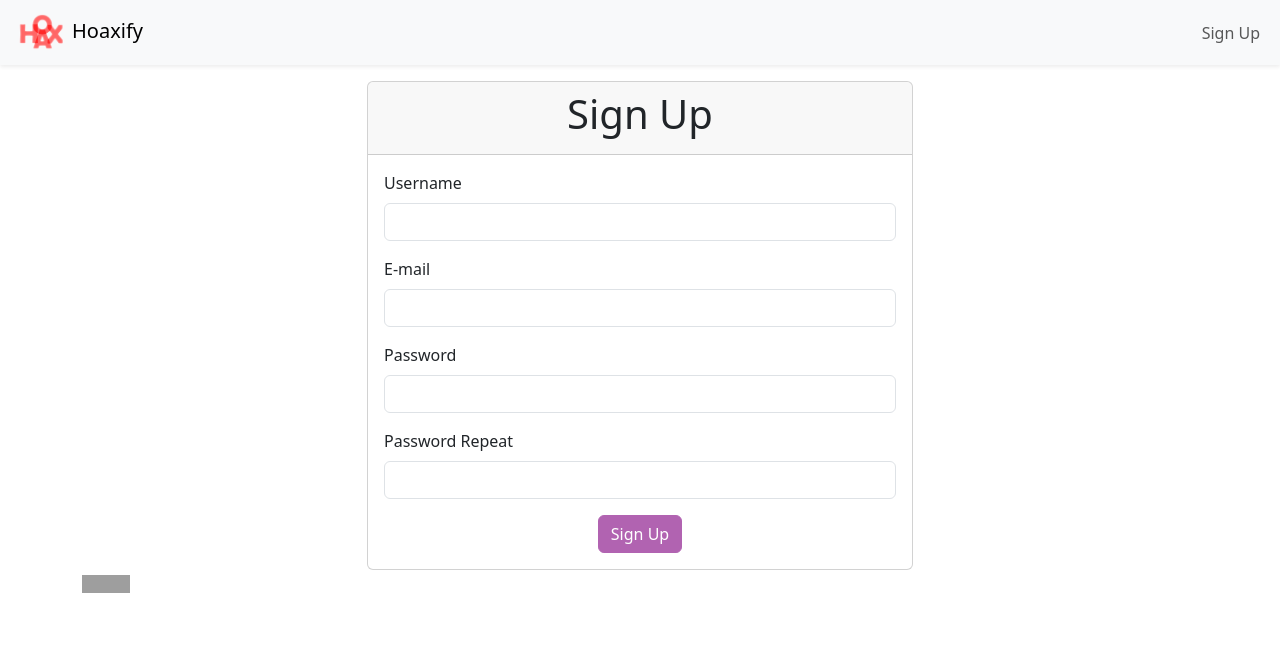
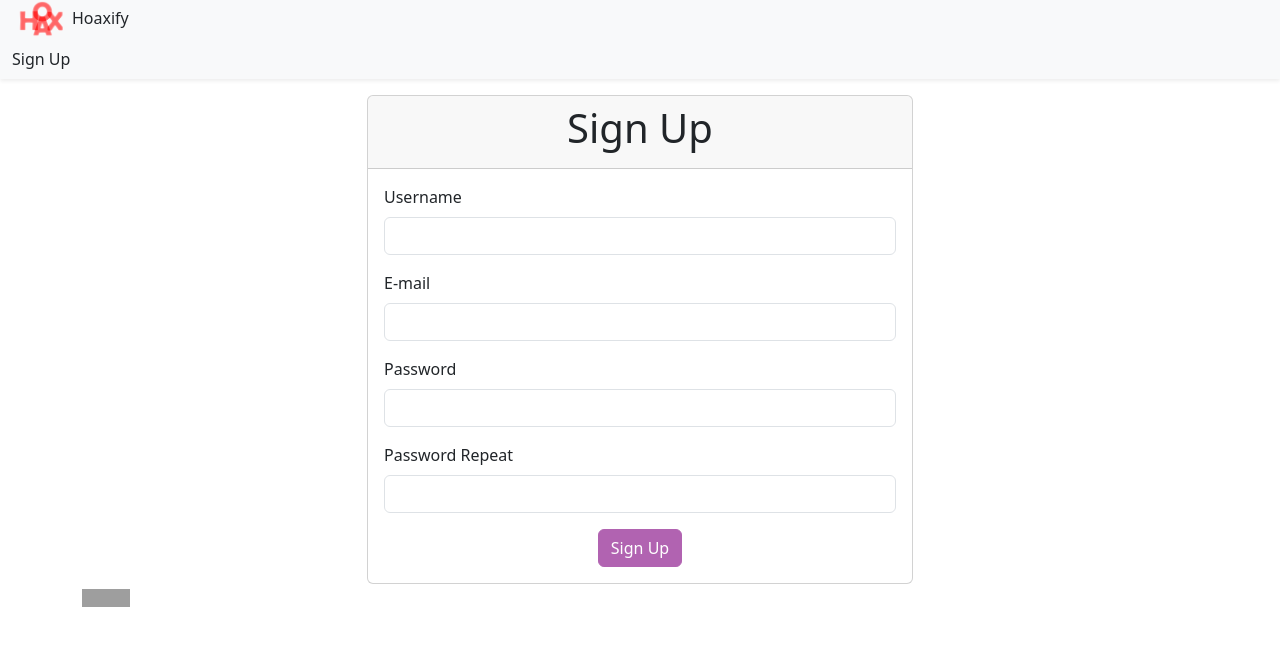
Before and after one commit to 26518304542/Hoaxify, a React (Vite) app in the folder frontend/frontend/: page /signup in a window 1280 px wide. Shown: the top 646 px of the page. Built offline with nearby package versions, Linux system fonts and the light colour scheme; grey boxes are pictures that could not be loaded.

Commit message:
extract-repeating-components

```diff
--- a/frontend/frontend/src/App.jsx
+++ b/frontend/frontend/src/App.jsx
@@ -2,25 +2,14 @@ import { Link, Outlet } from "react-router-dom";
 import logo from "./assets/hoaxify.png";
 import { LanguageSelector } from "./shared/components/LanguageSelector";
 import { useTranslation } from "react-i18next";
+import { NavBar } from "./shared/components/NavBar";
 
 function App() {
   const { t } = useTranslation();
 
   return (
     <>
-      <nav className='navbar navbar-expand bg-body-tertiary shadow-sm'>
-        <div className='container-fluid'>
-          <Link className="navbar-brand" to='/'>
-            <img src={logo} width={60} />
-            Hoaxify
-          </Link>
-          <ul className='navbar-nav'>
-            <li className='nav-item'>
-              <Link className='nav-link' to='/signup'>{t('signUp')}</Link>
-            </li>
-          </ul>
-        </div>
-      </nav>
+      <NavBar />
       <div className='container mt-3'>
         <Outlet />
         <LanguageSelector />
--- a/frontend/frontend/src/pages/Activation/index.jsx
+++ b/frontend/frontend/src/pages/Activation/index.jsx
@@ -1,6 +1,8 @@
 import { useEffect, useState } from "react";
 import { useParams } from "react-router-dom";
 import { activateUser  } from "./Api";
+import { Alert } from "../../shared/components/Alert"
+import { Spinner } from "../../shared/components/Spinner"
 
 export function Activation(){
     const { token } = useParams();
@@ -27,11 +29,14 @@ export function Activation(){
       return(
         <>
             {apiProgress && (
-                <span className="spinner-border" aria-hidden="true"></span>)
+                <Alert styleType="secondary" center>
+                  <Spinner />
+                </Alert>
+              )
             }
             {successMessage && (
-                <div className="alert alert-success">{successMessage}</div>)}
-            {errorMessage && (<div className="alert alert-danger">{errorMessage}</div>)}
+                <Alert>{successMessage}</Alert>)}
+            {errorMessage && (<Alert styleType="danger">{errorMessage}</Alert>)}
         </>
       );
 }
--- a/frontend/frontend/src/pages/SignUp/index.jsx
+++ b/frontend/frontend/src/pages/SignUp/index.jsx
@@ -2,6 +2,8 @@ import { useState, useEffect, useMemo } from "react";
 import { signUp } from "./api";
 import { Input } from "./components/Input";
 import { useTranslation } from "react-i18next";
+import { Alert } from "../../shared/components/Alert";
+import { Spinner } from "../../shared/components/Spinner";
 
 
 export function SignUp(){
@@ -9,7 +11,7 @@ export function SignUp(){
     const [email, setEmail] = useState();
     const [password, setPassword] = useState();
     const [passwordRepeat, setPasswordRepeat] = useState();
-    const [apiProgress, setApiProgress] = useState(false);
+    const [apiProgress, setApiProgress] = useState();
     const [successMessage, setSuccessMessage] = useState();
     const [errors, setErrors] = useState({});
     const [generalError, setGeneralError] = useState();
@@ -116,16 +118,18 @@ export function SignUp(){
                             type="password"
                             />
                             {successMessage && (
-                                <div className="alert alert-success">{successMessage}</div>
+                                <Alert>{successMessage}</Alert>
                             )}
                             {generalError && (
-                                <div className="alert alert-danger">{generalError}</div>
+                                <Alert styleType="danger">{generalError}</Alert>
                             )}
                             <div className="text-center">
                                 <button
                                     className="btn btn-primary"
                                     disabled={apiProgress || (!password || password !== passwordRepeat)}>
-                                        {apiProgress && <span className="spinner-border spinner-border-sm" aria-hidden="true" > </span>}
+                                        {apiProgress && (
+                                            <Spinner sm={true} />
+                                        )}
                                         {t("signUp")}
                                 </button>
                             </div>
--- /dev/null
+++ b/frontend/frontend/src/shared/components/Alert.jsx
@@ -0,0 +1,6 @@
+export function Alert(props){
+    const { children, styleType, center} = props;
+    return (
+        <div className={`alert alert-${styleType || "success"} ${center ? 'text-center' : ''}`}>{children}</div>
+    );
+}
--- /dev/null
+++ b/frontend/frontend/src/shared/components/NavBar.jsx
@@ -0,0 +1,27 @@
+import { useTranslation } from "react-i18next";
+import { Link } from "react-router-dom";
+import logo from "../../assets/hoaxify.png";
+
+
+export function NavBar() {
+
+    const { t } = useTranslation();
+
+    return (
+        <nav className="nav navbar-expand bg-body-tertiary shadow-sm">
+            <div className="container-fluid">
+                <Link className="navbar-brand" to="/">
+                    <img src={logo} width={60} />
+                    Hoaxify
+                </Link>
+                <ul className="navbar-nav">
+                    <li className="nav-item">
+                        <Link className="nav-link" to="signup">
+                            {t("signUp")}
+                        </Link>
+                    </li>
+                </ul>
+            </div>
+        </nav>
+    )
+}
--- /dev/null
+++ b/frontend/frontend/src/shared/components/Spinner.jsx
@@ -0,0 +1,9 @@
+export function Spinner(props) {
+    const { sm } = props;
+    return (
+      <span
+        className={`spinner-border ${sm ? "spinner-border-sm" : ""}`}
+        aria-hidden="true"
+      ></span>
+    );
+  }
```
